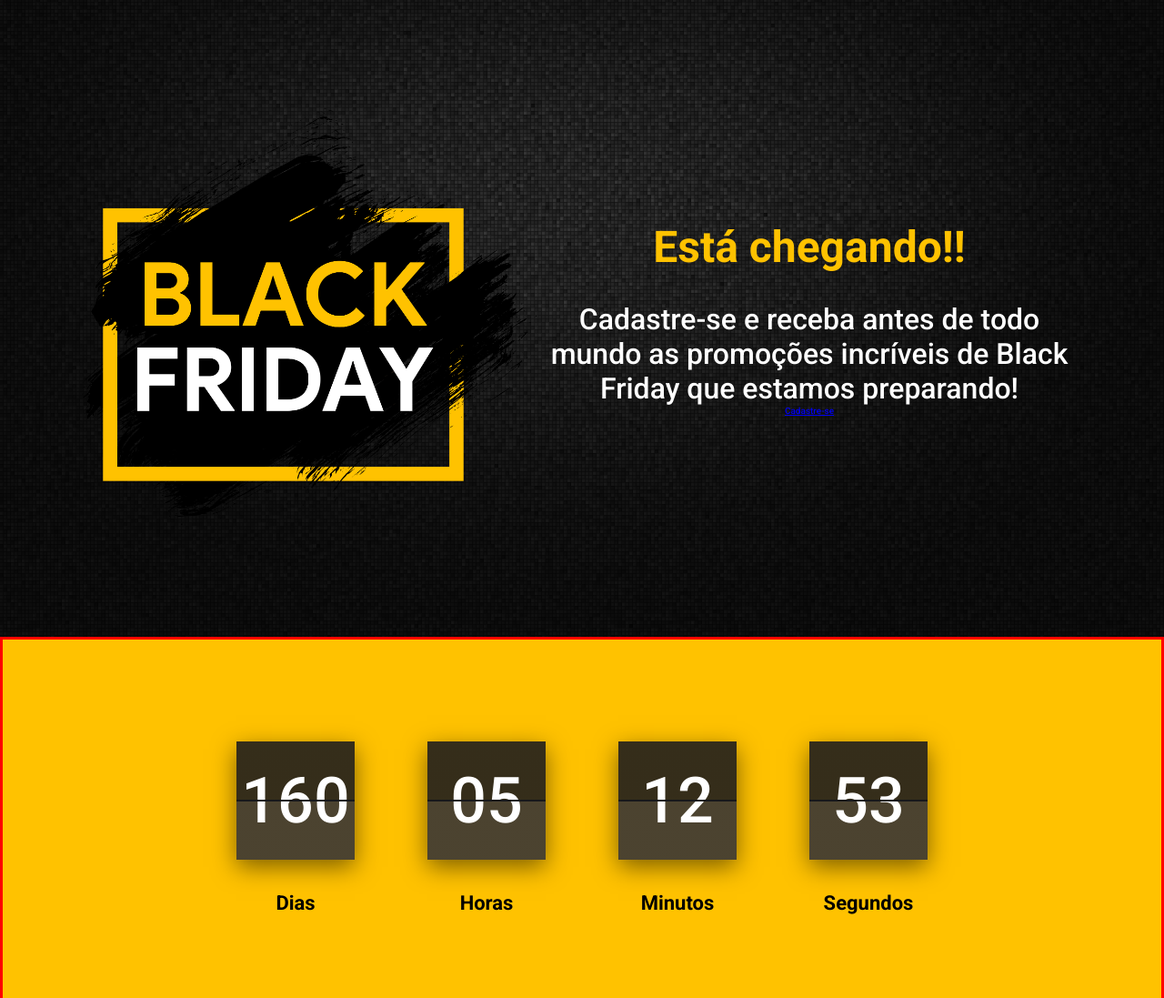
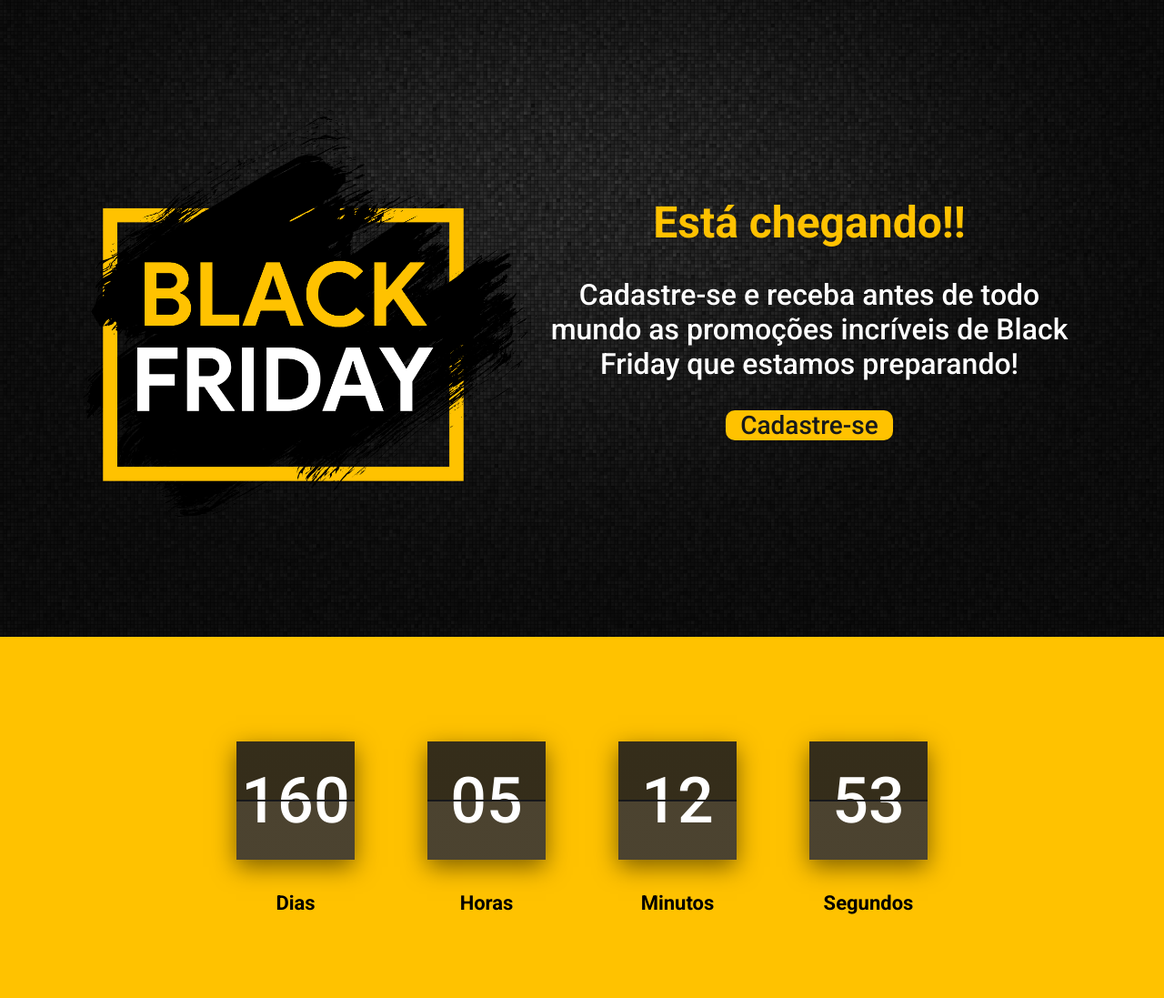
Before and after one commit to julianohbl/desafio-black-friday-js, a plain HTML site: page index.html in a window 1280 px wide. Shown: the top 1097 px of the page at 91% size. Drawn offline with Linux system fonts and the light colour scheme.

Commit message:
alterações css

```diff
--- a/css/style.css
+++ b/css/style.css
@@ -40,8 +40,22 @@ html {
 
 .info p {
   margin-top: 32px;
+  margin-bottom: 32px;
   font-size: 32px;
   color: #fff;
+}
+
+.info a {
+  background: #ffc200;
+  height: 56px;
+  border-radius: 10px;
+  border: 0;
+  padding: 0 16px;
+  color: #17191b;
+  width: 80%;
+  font-weight: 500;
+  font-size: 28px;
+  text-decoration: none;
 }
 
 button {
@@ -69,7 +83,6 @@ button:hover {
   display: flex;
   align-items: center;
   justify-content: center;
-  border: 3px solid red;
 }
 
 .countdown-wrapper {
@@ -163,7 +176,6 @@ button:hover {
     flex-direction: column;
     height: 800px;
     width: 100vw;
-    border: 3px solid red;
   }
 
   .container form {
```
